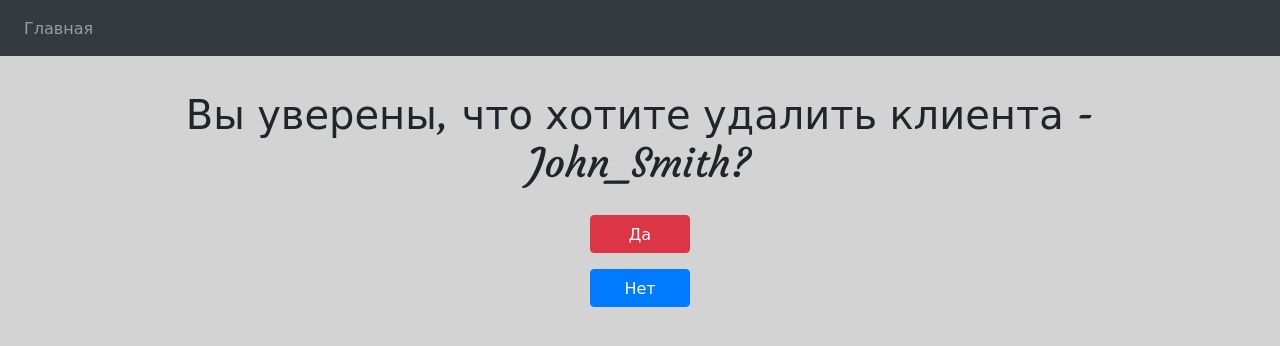
After one commit to yuburov/python_group_3_exam_6_yubur_aziz, a Django app: page /guest/1/delete in a window 1280 px wide. The commit adds this page. Shown: the top 346 px of the page. Run offline with Django 3.2, Linux system fonts and the light colour scheme; data comes from the database, SQL or seed files in the repository; some libraries are stand-ins or nearby versions.

Commit message:
Создал страницу удаления с подтверждением

```diff
--- a/source/main/urls.py
+++ b/source/main/urls.py
@@ -15,11 +15,13 @@ Including another URLconf
 """
 from django.contrib import admin
 from django.urls import path
-from webapp.views import index_view, book_create_view, guest_update_view
+from webapp.views import index_view, book_create_view, guest_update_view, guest_delete_view
 
 urlpatterns = [
     path('admin/', admin.site.urls),
     path('', index_view, name='index'),
     path('book/add/', book_create_view, name='book_create'),
-    path('guest/<int:pk>/edit/', guest_update_view, name='update_view')
+    path('guest/<int:pk>/edit/', guest_update_view, name='update_view'),
+    path('guest/<int:pk>/delete', guest_delete_view, name='delete_view')
+
 ]
--- a/source/webapp/models.py
+++ b/source/webapp/models.py
@@ -12,7 +12,7 @@ class G_book(models.Model):
     text = models.TextField(max_length=2000, verbose_name='Текст')
     created_at = models.DateTimeField(auto_now_add=True, verbose_name='Время создания')
     updated_at = models.DateTimeField(auto_now=True, verbose_name='Время изменения')
-    status = models.CharField(max_length=20, choices=STATUS_CHOICES, verbose_name='Статус')
+    status = models.CharField(max_length=20, choices=STATUS_CHOICES, default=CHOICE, verbose_name='Статус')
 
     def __str__(self):
         return self.name
--- a/source/webapp/static/css/style.css
+++ b/source/webapp/static/css/style.css
@@ -34,3 +34,14 @@ span{
     margin-left: 450px;
     margin-bottom: 30px;
 }
+
+.card.w-75{
+    margin-left: 80px;
+}
+.btn-danger{
+    width: 100px;
+    margin-top: 20px;
+}
+.no{
+    width: 100px;
+}
--- /dev/null
+++ b/source/webapp/templates/delete.html
@@ -0,0 +1,12 @@
+{% extends 'base.html' %}
+
+{% block title %}Удаление{% endblock %}
+
+{% block content %}
+    <h1 class="text-center">Вы уверены, что хотите удалить клиента - {{ guest }}?</h1>
+    <form method="POST"  class="text-center" action="{% url 'delete_view' guest.pk %}">
+        {% csrf_token %}
+        <p><input type="submit" class="btn btn-danger" value="Да"></p>
+        <p><a href="{% url 'index' %}" class="no btn btn-primary">Нет</a></p>
+    </form>
+{% endblock %}
--- a/source/webapp/templates/index.html
+++ b/source/webapp/templates/index.html
@@ -5,11 +5,11 @@
     </li>
 {% endblock %}
 {% block content %}
-    <h1 class="mt-3 text-center">Гостевая книга</h1>
+    <h1 class="mt-3 text-center mb-3">Гостевая книга</h1>
      {% for guest in guests %}
-    <div class="card w-75 mb-3">
+    <div class="card w-75 mb-3 text">
         <div class="card-body">
-            <h5 class="card-title">{{ guest.name }} ({{ guest.email }}) <a class="icon mr-2" href="{% url 'update_view' guest.pk %}"><i class="fas fa-edit"></i></a><a class="icon mr-2" href=""><i class="fas fa-trash-alt"></i></a> </h5>
+            <h5 class="card-title">{{ guest.name }} ({{ guest.email }}) <a class="icon mr-2" href="{% url 'update_view' guest.pk %}"><i class="fas fa-edit"></i></a><a class="icon mr-2" href="{% url 'delete_view' guest.pk %}"><i class="fas fa-trash-alt"></i></a> </h5>
             <p class="card-text">{{ guest.text }}</p>
         </div>
     </div>
--- a/source/webapp/views.py
+++ b/source/webapp/views.py
@@ -19,7 +19,7 @@ def book_create_view(request):
     elif request.method == 'POST':
             form = BookForm(data=request.POST)
             if form.is_valid():
-                BookForm.objects.create(name= form.cleaned_data['name'],
+                G_book.objects.create(name= form.cleaned_data['name'],
                 email = form.cleaned_data['email'],
                 text = form.cleaned_data['text'])
                 return redirect('index')
@@ -44,4 +44,12 @@ def guest_update_view(request, pk):
             guest.save()
             return redirect('index')
         else:
-            return render(request, 'update.html', context={'form': form, 'guest': guest,})
+            return render(request, 'update.html', context={'form': form, 'guest': guest})
+
+def guest_delete_view(request, pk):
+    guest = get_object_or_404(G_book, pk=pk)
+    if request.method == 'GET':
+        return render(request, 'delete.html', context={'guest': guest})
+    elif request.method == 'POST':
+        guest.delete()
+        return  redirect('index')
```
